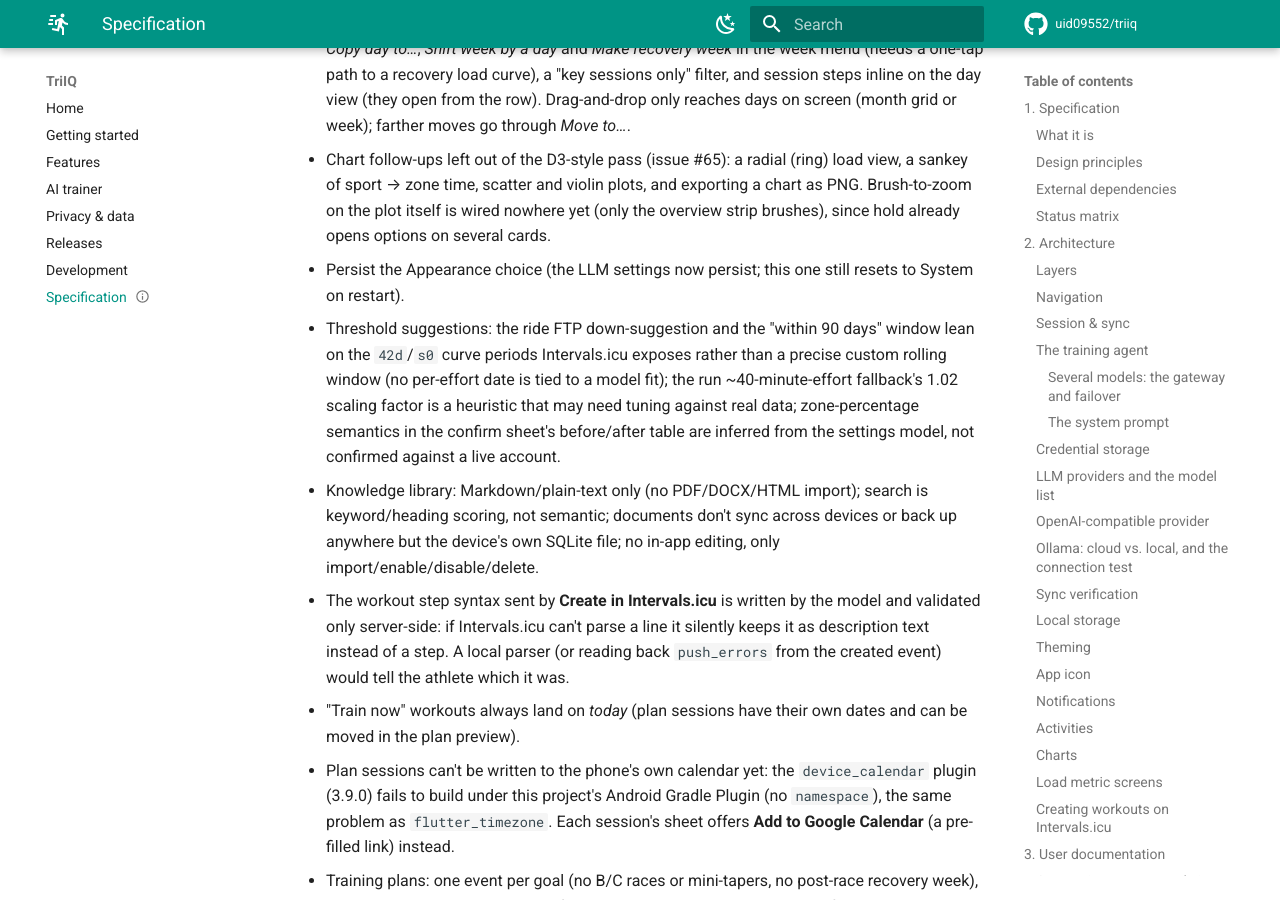
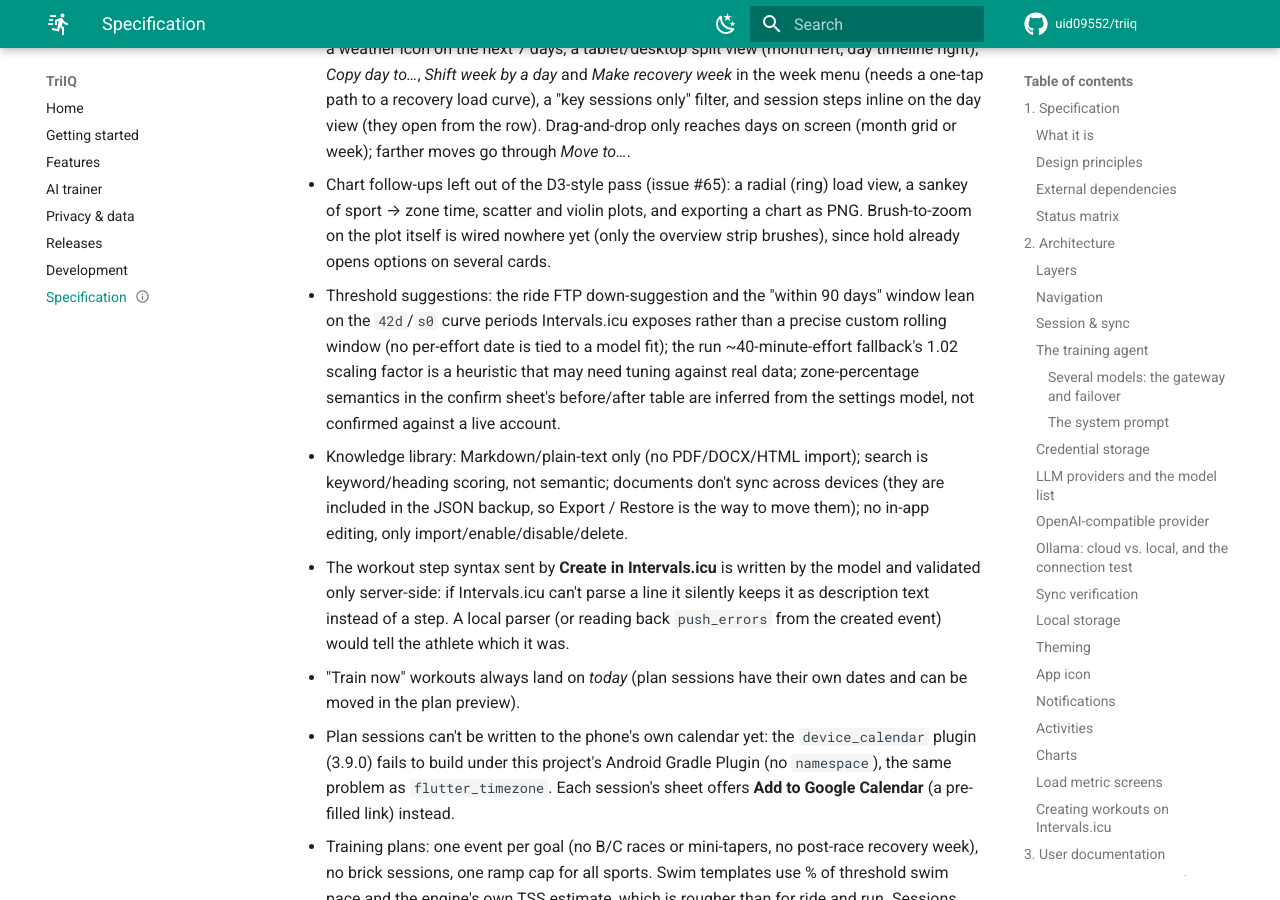
Before and after one commit to uid09552/triiq, an MkDocs documentation site: the page built from docs/okf.md, in a window 1280 px wide and 900 px high, scrolled down 69897 px. Built offline with MkDocs 1.6.1 and Material for MkDocs 9.7.7, drawn with Linux system fonts in a browser that asks for light colours; comment, search, counter and statistics services are not loaded; some of the changed text lies outside the part shown.

Commit message:
Docs: fix okf.md contradictions (Appearance persistence, calendar day tap, readiness options, knowledge backup) (#97)
Co-Authored-By: Claude Sonnet 5.5 <noreply@anthropic.com>
Claude-Session: https://claude.ai/code/session_01TLfDySNc36wM6EJTU2J5jK

```diff
--- a/docs/okf.md
+++ b/docs/okf.md
@@ -1574,7 +1574,8 @@ shared by readiness, the fatigue early warning, the wellness trends and the
 trainer's `get_readiness` tool, so they agree on "usual"):
 
 - *Today's figure* is the median of the last 3 days with a value (5 if you
-  pick that under the readiness options — long-press the card; stored on the
+  pick that under the readiness options — long-press the card, the options
+  icon on the readiness screen, or *Signal options* in the ring's sheet; stored on the
   device, `readiness.smoothing_days`; the `okf-rules` default is
   `smoothingDays`). Today's own reading is still shown next to it. One odd
   morning — a +12 bpm spike — therefore never changes the rating; a change
@@ -1700,8 +1701,8 @@ card with three activities fit on a ~780 dp phone without scrolling
 **Levels.** Four zoom levels — **Year**, **Month**, **Week**, **Day** — picked
 with the buttons at the top, by pinching (out = one level in, in = one level
 out), or by tapping: a month in the year view, a week number in the month
-grid, a day (the first tap selects it and shows its card below, the second
-opens it; the card's ⤢ button opens it too). The **breadcrumb** under the
+grid, or a day (a tap only selects it and shows its card below; the card's
+header and ⤢ button, or *Open day* in the long-press menu, open it). The **breadcrumb** under the
 buttons (`2026 › November › Week 46 › Fri 13`) jumps back up to any part.
 The arrows, or a **sideways swipe** anywhere on the view, move one period
 (year, month, week or day); **swipe down on the header**, or the Today
@@ -2592,7 +2593,7 @@ off under Settings → App → Notifications.
   enter a new key). Clicking Next through a step keeps its values; *Close*
   leaves at once. Ends with *Back to Settings*.
 - **Appearance**: pick System, Light, or Dark. Applies instantly across the
-  whole app; resets to System on restart (not persisted yet).
+  whole app and is remembered across restarts (`ThemeController`, shared_preferences).
 - **Language**: System (follows the device), English or Deutsch. Applies
   instantly and is remembered across restarts.
 - **Fatigue & soreness**: whether opening a recent activity asks once how
@@ -2716,8 +2717,6 @@ card at the top shows the currently cached date range.
   nowhere yet (only the overview strip brushes), since hold already opens
   options on several cards.
 
-- Persist the Appearance choice (the LLM settings now persist; this one
-  still resets to System on restart).
 - Threshold suggestions: the ride FTP down-suggestion and the "within 90
   days" window lean on the `42d`/`s0` curve periods Intervals.icu exposes
   rather than a precise custom rolling window (no per-effort date is tied
@@ -2727,7 +2726,8 @@ card at the top shows the currently cached date range.
   settings model, not confirmed against a live account.
 - Knowledge library: Markdown/plain-text only (no PDF/DOCX/HTML import);
   search is keyword/heading scoring, not semantic; documents don't sync
-  across devices or back up anywhere but the device's own SQLite file; no
+  across devices (they are included in the JSON backup, so Export / Restore
+  is the way to move them); no
   in-app editing, only import/enable/disable/delete.
 - The workout step syntax sent by **Create in Intervals.icu** is written by
   the model and validated only server-side: if Intervals.icu can't parse a
```
